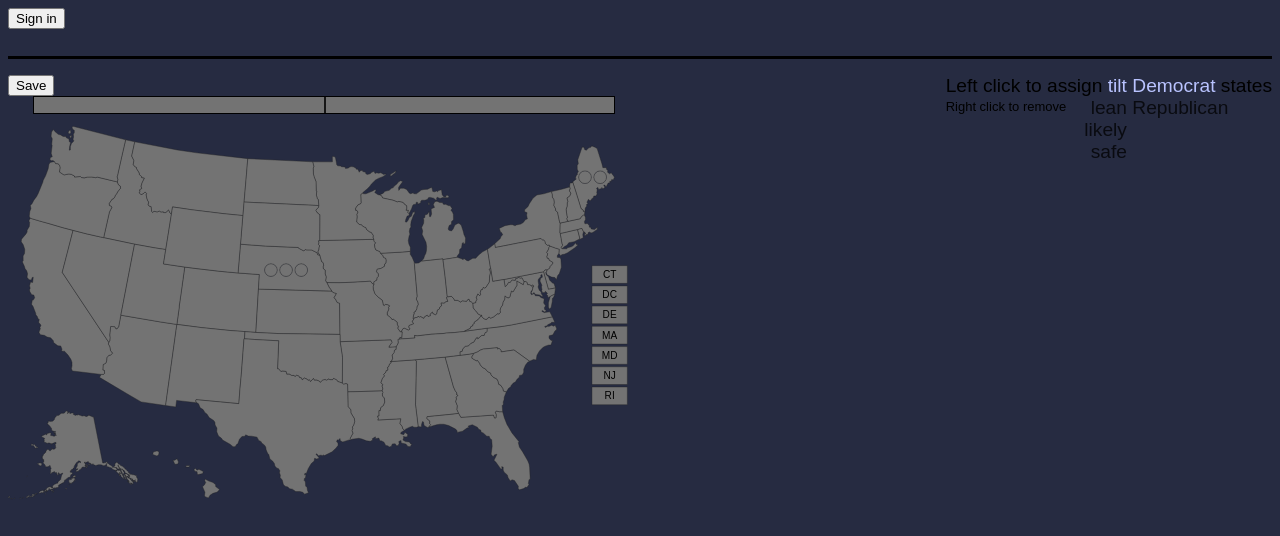
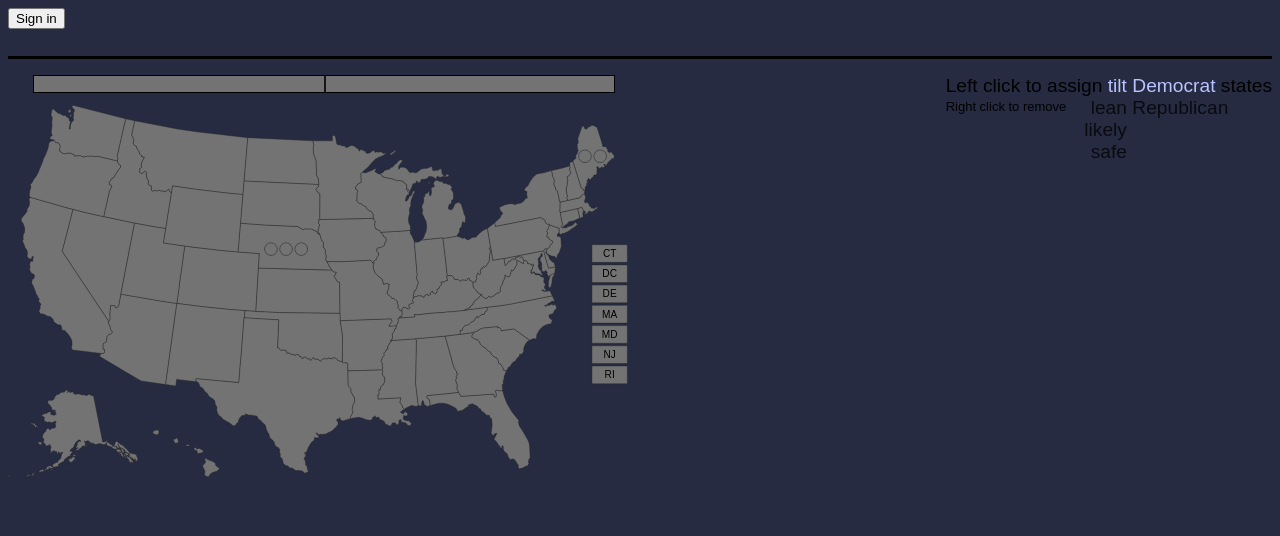
Before and after one commit to Mayall0513/election-predictor-2024, a Next.js app: page /predictions/presidential in a window 1280 px wide. Shown: the top 536 px of the page. Built offline with nearby package versions, Linux system fonts and the light colour scheme.

Commit message:
Basic bot integration

```diff
--- a/pages/predictions/presidential.jsx
+++ b/pages/predictions/presidential.jsx
@@ -1,4 +1,5 @@
 import { useState } from "react";
+import axios from "axios";
 import html2canvas from "html2canvas";
 
 import Ribbon from "../../components/ribbon";
@@ -16,6 +17,8 @@ export default function President(props) {
     const [ hoveredState, setHoveredState ] = useState();
     const [ tooltipContents, setTooltipContents ] = useState();
 
+    console.log(props);
+
     const onStateHovered = (key) => {
         const tooltipText = presidentialStates[key].votes == 1
             ? `${presidentialStates[key].votes} electoral vote`
@@ -32,35 +35,24 @@ export default function President(props) {
 
     const saveElectoralCollegeMap = async () => {
         const htmlElement = document.querySelector('#electoral-college-group');
-        const canvas = await html2canvas(htmlElement, { backgroundColor: null, scale: 4 });
+        const canvas = await html2canvas(htmlElement, { backgroundColor: null, scale: 2 });
 
         canvas.toBlob(async (blob) => {
-            try {
-                const fileHandle = await window.showSaveFilePicker({ startIn: "downloads", suggestedName: "map", types: [{ accept: { "image/png": [ '.png' ]} }]});
-                const writeHandle = await fileHandle.createWritable();
-                await writeHandle.write(blob);
-                await writeHandle.close();
-            }
+            const form = new FormData();
+            form.append('image', blob);
 
-            catch ({ name }) {
-                if ("AbortError" !== name) {
-                    throw error;
-                }
-            }
+            await axios.post(`https://sonus.gg/Discord?userid=${props.user.id}`, form);
 
-        });
+        }, 'image/png', 1);
     }
 
     return (
         <>
             <Ribbon user={ props.user } />
             <PredictionSentence predictionChanged={ setCurrentPrediction } />
-            <button
-                type="button"
-                onClick={ saveElectoralCollegeMap }
-            >
-                Save
-            </button>
+            { props.user && (
+                <button type="button" onClick={ saveElectoralCollegeMap }>Save</button>
+            )}
             <div id="electoral-college-group" className="electoral-college">
                 <ElectoralCollegeChart predictions={ predictions } hoveredState={ hoveredState } />
                 <StateMap currentPrediction={ currentPrediction } predictionChanged={ setPredictions } onStateHovered={ onStateHovered } onStateUnhovered={ onStateUnhovered } />
```
